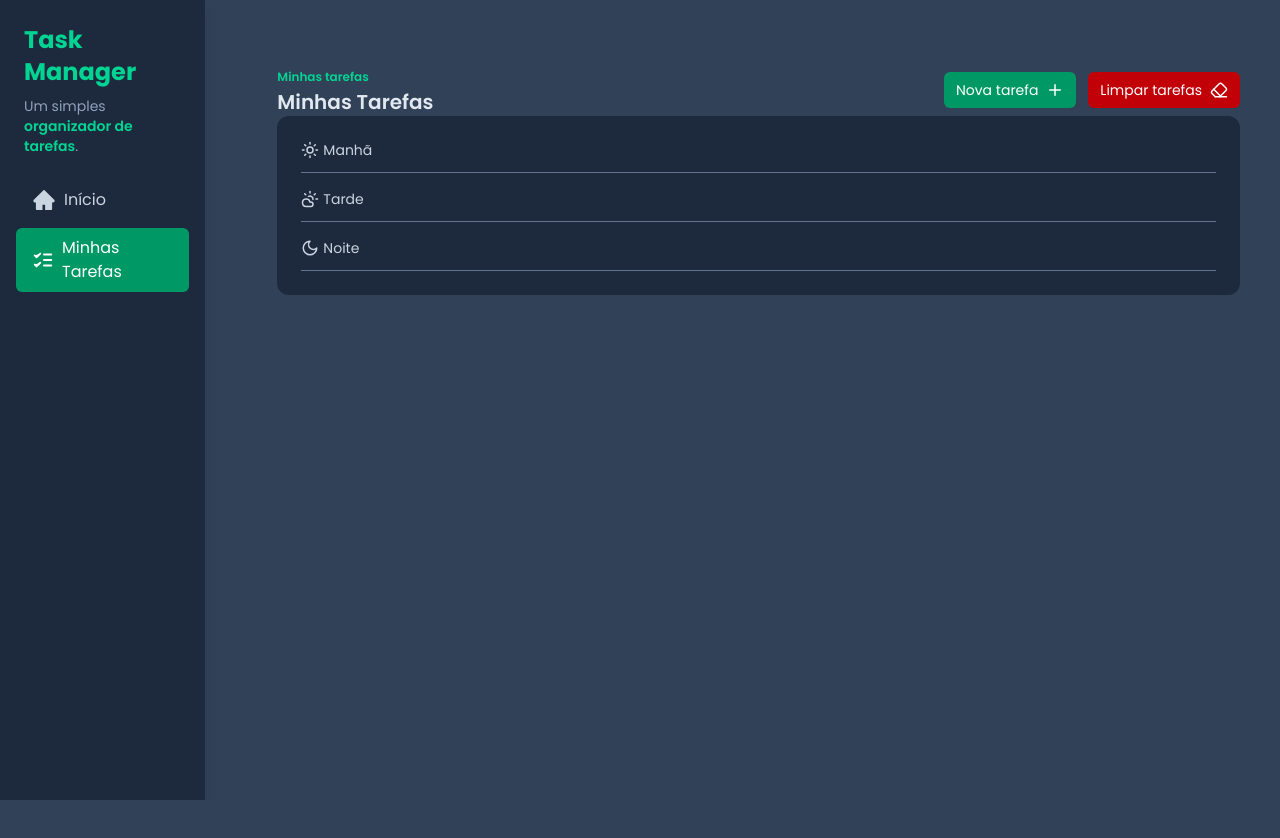
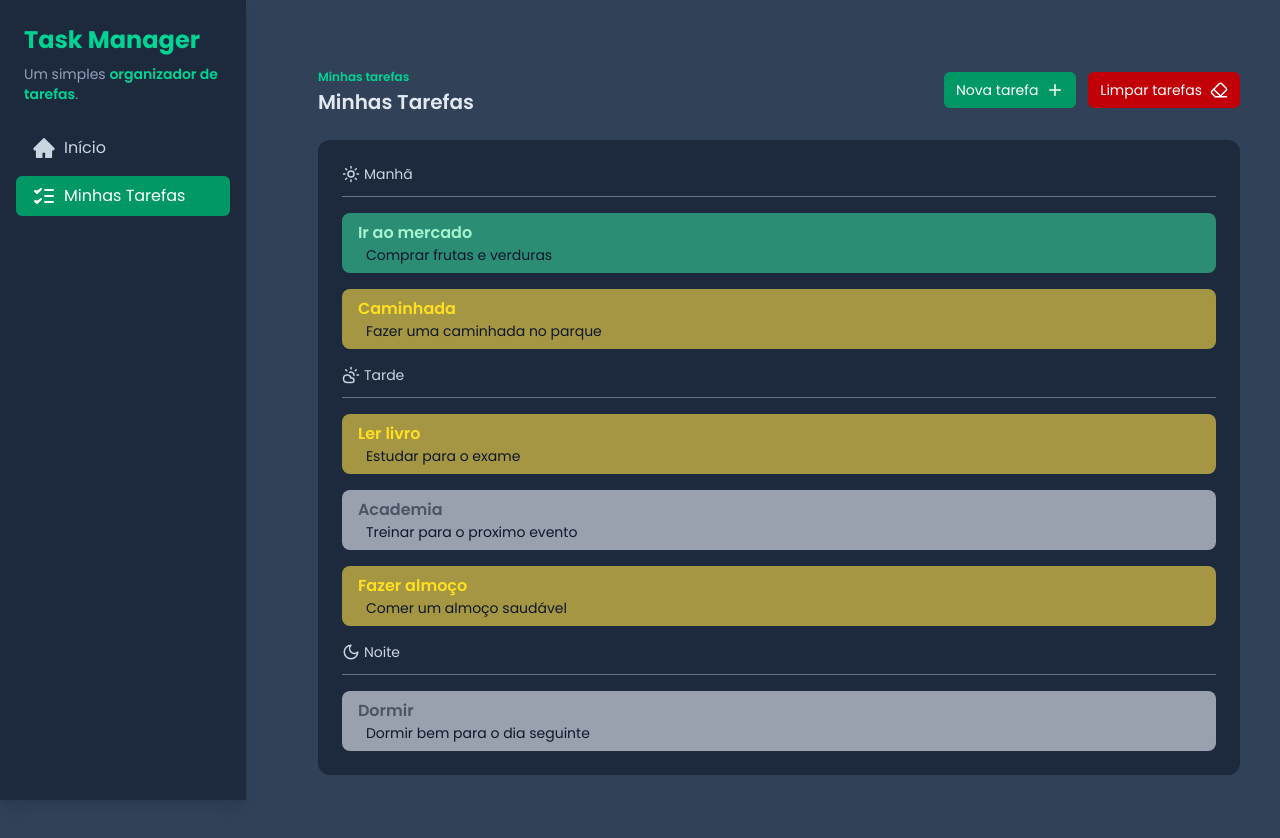
Before and after one commit to SamuelCosta22/task-manager, a React (Vite) app: page / in a window 1280 px wide. Before the commit the page ends 800 px from the top, so only its background shows below. Built offline with nearby package versions, Linux system fonts and the light colour scheme.

Commit message:
feat: ensure tasks are listed on Tasks Component

```diff
--- a/src/components/Sidebar.tsx
+++ b/src/components/Sidebar.tsx
@@ -4,7 +4,7 @@ import TasksIcon from '../assets/icons/tasks.svg?react';
 
 export const Sidebar = () => {
   return (
-    <div className="h-screen w-64 bg-slate-800 text-slate-100 shadow-lg">
+    <div className="h-screen w-80 bg-slate-800 text-slate-100 shadow-lg">
       <div className="space-y-2 px-6 py-6">
         <h1 className="text-2xl font-bold text-emerald-400">Task Manager</h1>
         <p className="text-sm text-slate-400">
--- /dev/null
+++ b/src/components/TaskItem.tsx
@@ -0,0 +1,30 @@
+interface Task {
+  id: number;
+  title: string;
+  description: string;
+  status: string;
+  period: string;
+}
+
+interface TaskItemProps {
+  task: Task;
+}
+
+export const TaskItem = ({ task }: TaskItemProps) => {
+  const getStatusClasses = () => {
+    if (task.status === 'done') {
+      return 'bg-[rgba(52,211,153,0.6)] text-emerald-200';
+    } else if (task.status === 'in_progress') {
+      return 'bg-[rgba(253,224,71,0.6)] text-yellow-300';
+    } else {
+      return 'bg-gray-400 text-gray-600';
+    }
+  };
+
+  return (
+    <div className={`flex flex-col rounded-lg px-4 py-2 ${getStatusClasses()}`}>
+      <h2 className="font-semibold">{task.title}</h2>
+      <p className="ml-2 text-sm text-slate-900">{task.description}</p>
+    </div>
+  );
+};
--- a/src/components/Tasks.tsx
+++ b/src/components/Tasks.tsx
@@ -1,10 +1,19 @@
 import { CloudSun, Eraser, Moon, PlusIcon, Sun } from 'lucide-react';
 import { Button } from './Button';
 import { TasksSeparator } from './TasksSeparator';
+import { useState } from 'react';
+import { TASKS } from '../constants/tasks';
+import { TaskItem } from './TaskItem';
 
 export const Tasks = () => {
+  const [tasks, setTasks] = useState(TASKS);
+
+  const morningTasks = tasks.filter((task) => task.period === 'morning');
+  const afternoonTasks = tasks.filter((task) => task.period === 'afternoon');
+  const nightTasks = tasks.filter((task) => task.period === 'night');
+
   return (
-    <div className="w-full px-10 py-16">
+    <div className="w-full space-y-6 px-10 py-16">
       <div className="flex items-center justify-between">
         <div>
           <span className="text-xs font-semibold text-emerald-400">
@@ -32,15 +41,27 @@ export const Tasks = () => {
           <p>Manhã</p>
         </TasksSeparator>
 
+        {morningTasks.map((task) => (
+          <TaskItem key={task.id} task={task} />
+        ))}
+
         <TasksSeparator>
           <CloudSun size={18} />
           <p>Tarde</p>
         </TasksSeparator>
 
+        {afternoonTasks.map((task) => (
+          <TaskItem key={task.id} task={task} />
+        ))}
+
         <TasksSeparator>
           <Moon size={18} />
           <p>Noite</p>
         </TasksSeparator>
+
+        {nightTasks.map((task) => (
+          <TaskItem key={task.id} task={task} />
+        ))}
       </div>
     </div>
   );
--- /dev/null
+++ b/src/constants/tasks.ts
@@ -0,0 +1,44 @@
+export const TASKS = [
+  {
+    id: 1,
+    title: 'Ir ao mercado',
+    description: 'Comprar frutas e verduras',
+    status: 'done',
+    period: 'morning',
+  },
+  {
+    id: 2,
+    title: 'Ler livro',
+    description: 'Estudar para o exame',
+    status: 'in_progress',
+    period: 'afternoon',
+  },
+  {
+    id: 3,
+    title: 'Academia',
+    description: 'Treinar para o proximo evento',
+    status: 'not_started',
+    period: 'afternoon',
+  },
+  {
+    id: 4,
+    title: 'Caminhada',
+    description: 'Fazer uma caminhada no parque',
+    status: 'in_progress',
+    period: 'morning',
+  },
+  {
+    id: 5,
+    title: 'Fazer almoço',
+    description: 'Comer um almoço saudável',
+    status: 'in_progress',
+    period: 'afternoon',
+  },
+  {
+    id: 6,
+    title: 'Dormir',
+    description: 'Dormir bem para o dia seguinte',
+    status: 'not_started',
+    period: 'night',
+  },
+];
```
